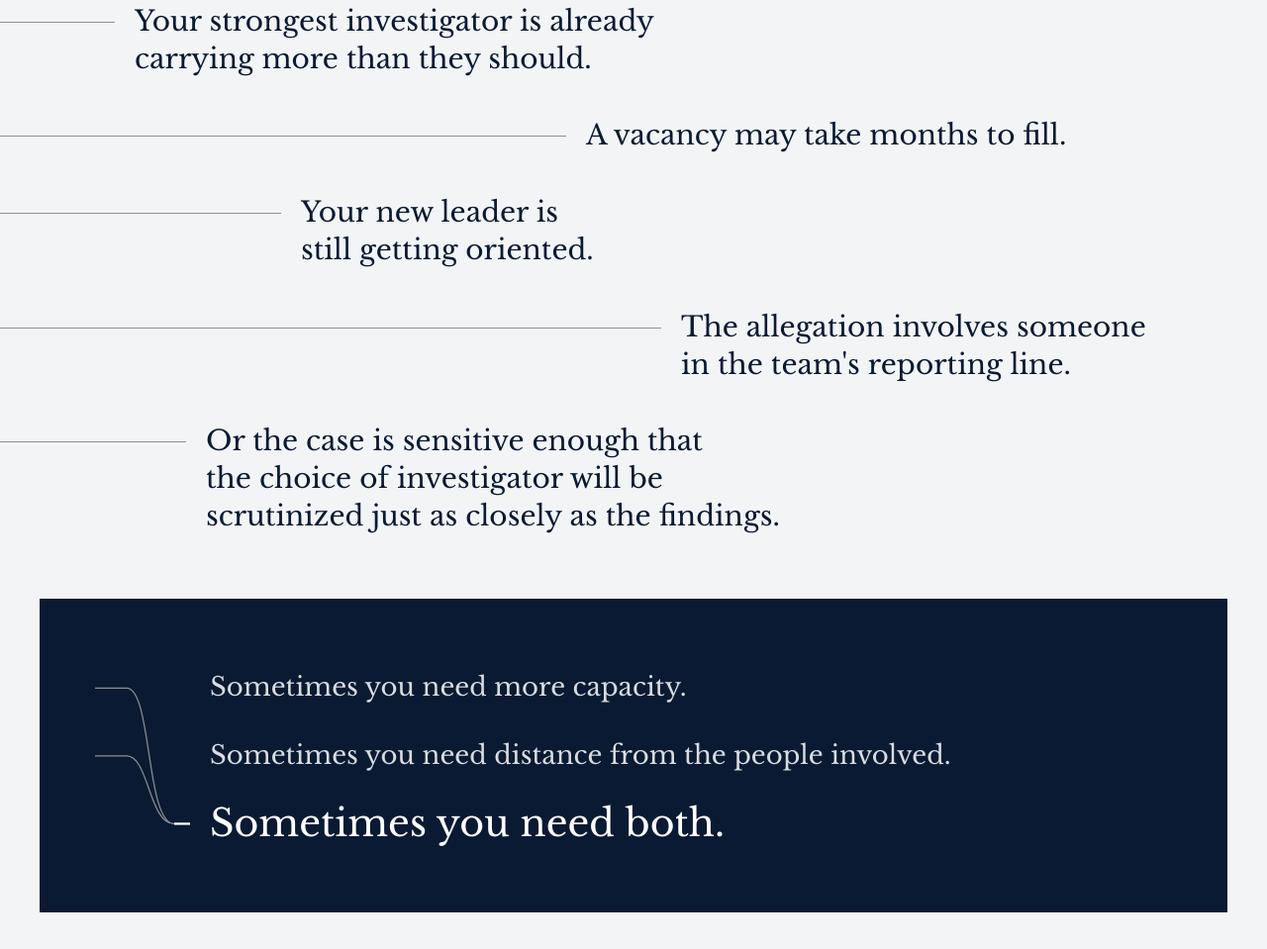
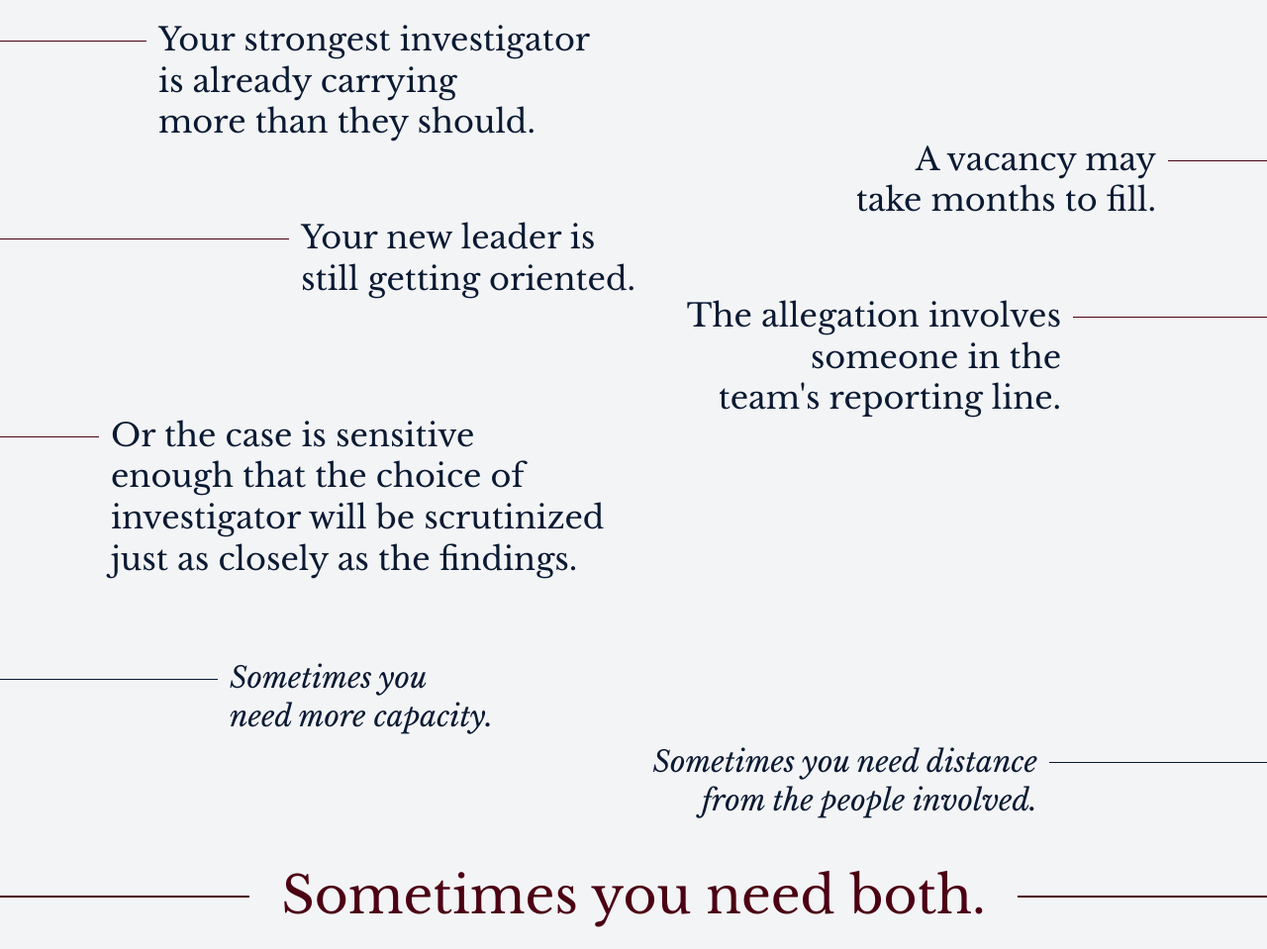
Before and after one commit to mfebres0919/By-The-Book-Investigations, a plain HTML site: page documentation/previews/human-and-rhythm.html in a window 1280 px wide. Shown: the part 542-1501 px from the top of the page at 99% size. Drawn offline with Linux system fonts and the light colour scheme.

Commit message:
Sketch sheet: redraw 'When would you bring us in?' with alternating lines, no navy box
Co-Authored-By: Claude Fable 5.2 <noreply@anthropic.com>

```diff
--- a/documentation/previews/human-and-rhythm.html
+++ b/documentation/previews/human-and-rhythm.html
@@ -19,66 +19,95 @@ body { overflow-x: clip; }
 .sheet-head h1 { font-size: clamp(1.75rem, 1.3rem + 2vw, 2.75rem); }
 .sheet-head p { max-width: 44rem; margin-top: 1rem; }
 
-/* ================= SKETCH 1: When would you bring us in? ================= */
+/* ================= SKETCH 1 (second version): When would you bring us in? =================
+   Everything in this section follows one idea, on phones and on large screens alike:
+   a line comes in from the LEFT edge of the screen, the next from the RIGHT edge, and so on.
+   At the end, "more capacity" comes from one side, "distance" from the other, and
+   "both" sits in the middle with a line reaching it from each side. No box. */
 .s-when { padding-block: var(--space-section); background: var(--color-wash); overflow-x: clip; }
-.s-when__title { font-size: clamp(1.875rem, 1.5rem + 1.9vw, 2.75rem); }
-/* The five situations: large serif lines, each set in from the left by a different amount.
-   A thin line runs in from the edge of the screen to the start of each one. */
-.s-when__list { margin-top: 3rem; display: grid; gap: 2rem; }
+.s-when__title { font-size: clamp(2rem, 1.5rem + 2.4vw, 3.25rem); }
+.s-when__list { margin-top: 2.75rem; display: grid; row-gap: 2.25rem; }
 .s-when__item {
   position: relative;
-  max-width: 34rem;
+  max-width: 17.5rem;
   font-family: var(--font-heading);
-  font-size: clamp(1.25rem, 1.05rem + 1vw, 1.75rem);
-  line-height: 1.35;
+  font-size: clamp(1.3125rem, 1.05rem + 1.2vw, 2rem);
+  line-height: 1.3;
   text-wrap: balance;
 }
+/* the line: 1px tall, as wide as the screen, parked just outside the text so only the
+   part between the text and the edge of the screen shows */
 .s-when__item::before {
   content: "";
   position: absolute;
-  top: 0.68em;
-  right: calc(100% + 1.25rem);
+  top: 0.65em;
   width: 100vw;
   height: 1px;
-  background: var(--color-navy);
-  opacity: 0.45;
+  background: var(--color-burgundy);
 }
-@media (max-width: 47.99rem) {
-  .s-when__item { padding-left: 2.25rem; }
-  .s-when__item::before { right: auto; left: -1.25rem; width: 2.75rem; }
+/* odd items: text on the left, set in a little, line from the left edge */
+.s-when__item:nth-child(odd) { margin-left: 2.25rem; }
+.s-when__item:nth-child(odd)::before { right: calc(100% + 0.75rem); }
+/* even items: text on the right, lines ending at the right, line from the right edge */
+.s-when__item:nth-child(even) { margin-left: auto; margin-right: 2.25rem; text-align: right; }
+.s-when__item:nth-child(even)::before { left: calc(100% + 0.75rem); }
+.s-when__item:nth-child(5) { max-width: 19rem; }
+
+/* "Sometimes...": the same left / right pattern, then both sides at once */
+.s-when__statement { display: grid; row-gap: 1.75rem; margin-top: 4.5rem; }
+.s-when__line {
+  position: relative;
+  max-width: 16rem;
+  font-family: var(--font-heading);
+  font-style: italic;
+  font-size: clamp(1.25rem, 1.05rem + 1vw, 1.875rem);
+  line-height: 1.3;
+  text-wrap: balance;
 }
+.s-when__line::before { content: ""; position: absolute; top: 0.65em; width: 100vw; height: 1px; background: var(--color-navy); }
+.s-when__line--left { margin-left: 2.25rem; }
+.s-when__line--left::before { right: calc(100% + 0.75rem); }
+.s-when__line--right { margin-left: auto; margin-right: 2.25rem; text-align: right; }
+.s-when__line--right::before { left: calc(100% + 0.75rem); }
+/* "both": centred, larger, burgundy, with a line arriving from each edge of the screen.
+   The negative side margins stretch this one row to the full width of the screen. */
+.s-when__line--both {
+  display: flex;
+  align-items: center;
+  gap: 1rem;
+  max-width: none;
+  margin: 1rem calc(50% - 50vw) 0;
+  font-style: normal;
+  font-size: clamp(1.75rem, 1.2rem + 2.6vw, 3.25rem);
+  line-height: 1.15;
+  color: var(--color-burgundy);
+  text-align: center;
+}
+.s-when__line--both::before,
+.s-when__line--both::after { content: ""; position: static; flex: 1; width: auto; height: 2px; background: var(--color-burgundy); }
+.s-when__both-text { max-width: 12rem; }
+.s-when__text { max-width: 40rem; margin: 3.5rem auto 0; font-size: clamp(1.0625rem, 1rem + 0.3vw, 1.1875rem); }
+
 @media (min-width: 48rem) {
-  .s-when__list { gap: 2.5rem; }
-  .s-when__item:nth-child(1) { margin-left: 8%; }
-  .s-when__item:nth-child(2) { margin-left: 46%; }
+  /* Larger screens: the same left, right, left, right pattern, with more room. Each item is
+     set in from its edge by a different amount, and pulled up a little so that it starts
+     beside the end of the one before: a zigzag down the page, not a list. */
+  .s-when__list { row-gap: 0; margin-top: 3.5rem; }
+  .s-when__item { max-width: 31rem; }
+  .s-when__item + .s-when__item { margin-top: -0.25rem; }
+  .s-when__item:nth-child(1) { margin-left: 10%; }
+  .s-when__item:nth-child(2) { margin-right: 6%; }
   .s-when__item:nth-child(3) { margin-left: 22%; }
-  .s-when__item:nth-child(4) { margin-left: 54%; }
-  .s-when__item:nth-child(5) { margin-left: 14%; max-width: 40rem; }
+  .s-when__item:nth-child(4) { margin-right: 14%; }
+  .s-when__item:nth-child(5) { margin-left: 6%; max-width: 36rem; }
+  .s-when__statement { row-gap: 0.5rem; margin-top: 5rem; }
+  .s-when__line { max-width: 26rem; }
+  .s-when__line--left { margin-left: 16%; }
+  .s-when__line--right { margin-right: 16%; }
+  .s-when__line--both { max-width: none; gap: 2rem; margin-top: 2.5rem; }
+  .s-when__both-text { max-width: none; }
+  .s-when__text { text-align: center; }
 }
-/* "Sometimes..." : two lines (capacity, distance) run down and join into one beside "both" */
-.s-when__statement {
-  display: grid;
-  grid-template-columns: clamp(2.5rem, 8vw, 6rem) 1fr;
-  grid-auto-rows: 1fr;
-  column-gap: 1.25rem;
-  margin-top: 4rem;
-  padding: clamp(2rem, 5vw, 3.5rem);
-  background: var(--color-navy);
-  color: var(--color-mist);
-}
-.s-when__join { grid-row: 1 / span 3; width: 100%; height: 100%; }
-.s-when__join path { fill: none; stroke: var(--color-silver); stroke-width: 1.25; vector-effect: non-scaling-stroke; }
-.s-when__join .is-one { stroke: var(--color-white); stroke-width: 2.25; }
-.s-when__line {
-  grid-column: 2;
-  align-self: center;
-  padding-block: 0.6rem;
-  font-family: var(--font-heading);
-  font-size: clamp(1.1875rem, 1rem + 0.9vw, 1.625rem);
-  line-height: 1.3;
-}
-.s-when__line--both { color: var(--color-white); font-size: clamp(1.5rem, 1.2rem + 1.6vw, 2.375rem); }
-.s-when__text { max-width: 44rem; margin-top: 2.5rem; font-size: clamp(1.0625rem, 1rem + 0.3vw, 1.1875rem); }
 
 /* ================= SKETCH 2: rigor and humanity ================= */
 .s-std { padding-top: var(--space-section); }
@@ -176,7 +205,7 @@ body { overflow-x: clip; }
 </header>
 
 <!-- ===================== 1 ===================== -->
-<div class="sheet-note"><div class="container"><p><b>Sketch 1 · When would you bring us in?</b> &nbsp; Now: five equal cells in a grid. Here: five large lines, staggered, each with a line running in from the edge. "Sometimes..." shows two lines joining into one beside "both".</p></div></div>
+<div class="sheet-note"><div class="container"><p><b>Sketch 1, second version · When would you bring us in?</b> &nbsp; Now: five equal cells in a grid. Here: the situations alternate, one from the left edge of the screen, the next from the right, on phones as well as large screens. The navy box is gone: "capacity" comes from one side, "distance" from the other, and "both" sits in the middle with a line from each side.</p></div></div>
 <section class="s-when">
   <div class="container">
     <h2 class="s-when__title">When would you bring us in?</h2>
@@ -188,10 +217,9 @@ body { overflow-x: clip; }
       <li class="s-when__item">Or the case is sensitive enough that the choice of investigator will be scrutinized just as closely as the findings.</li>
     </ul>
     <p class="s-when__statement">
-      <svg class="s-when__join" aria-hidden="true" focusable="false" viewBox="0 0 60 120" preserveAspectRatio="none"><path d="M0 20h20c16 0 12 80 30 80M0 60h20c14 0 14 40 30 40"/><path class="is-one" d="M50 100h10"/></svg>
-      <span class="s-when__line">Sometimes you need more capacity.</span>
-      <span class="s-when__line">Sometimes you need distance from the people involved.</span>
-      <span class="s-when__line s-when__line--both">Sometimes you need both.</span>
+      <span class="s-when__line s-when__line--left">Sometimes you need more capacity.</span>
+      <span class="s-when__line s-when__line--right">Sometimes you need distance from the people involved.</span>
+      <span class="s-when__line s-when__line--both"><span class="s-when__both-text">Sometimes you need both.</span></span>
     </p>
     <p class="s-when__text">And yes, you may need another full-time hire. We understand that. But hiring and onboarding take time, and the complaint on your desk still needs to be handled now.</p>
   </div>
```
Also changed, not shown: 1 other file.
